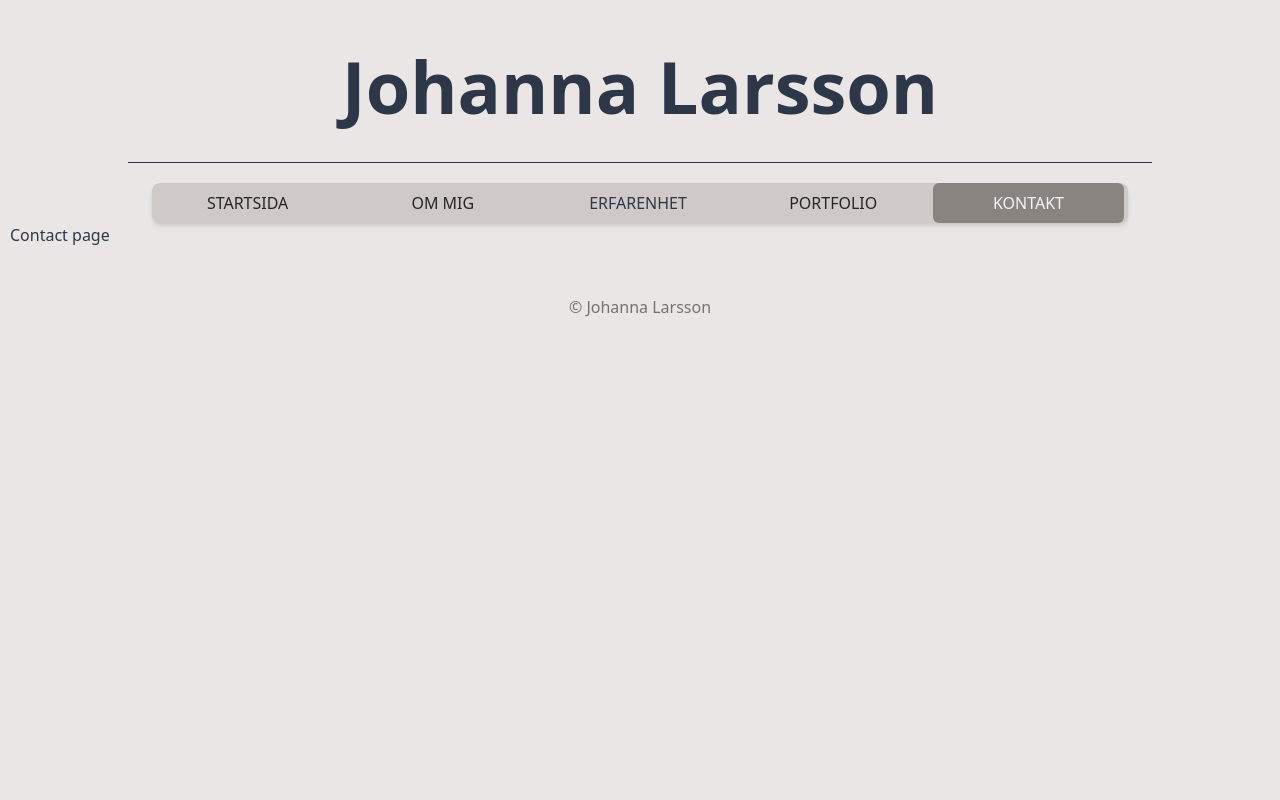
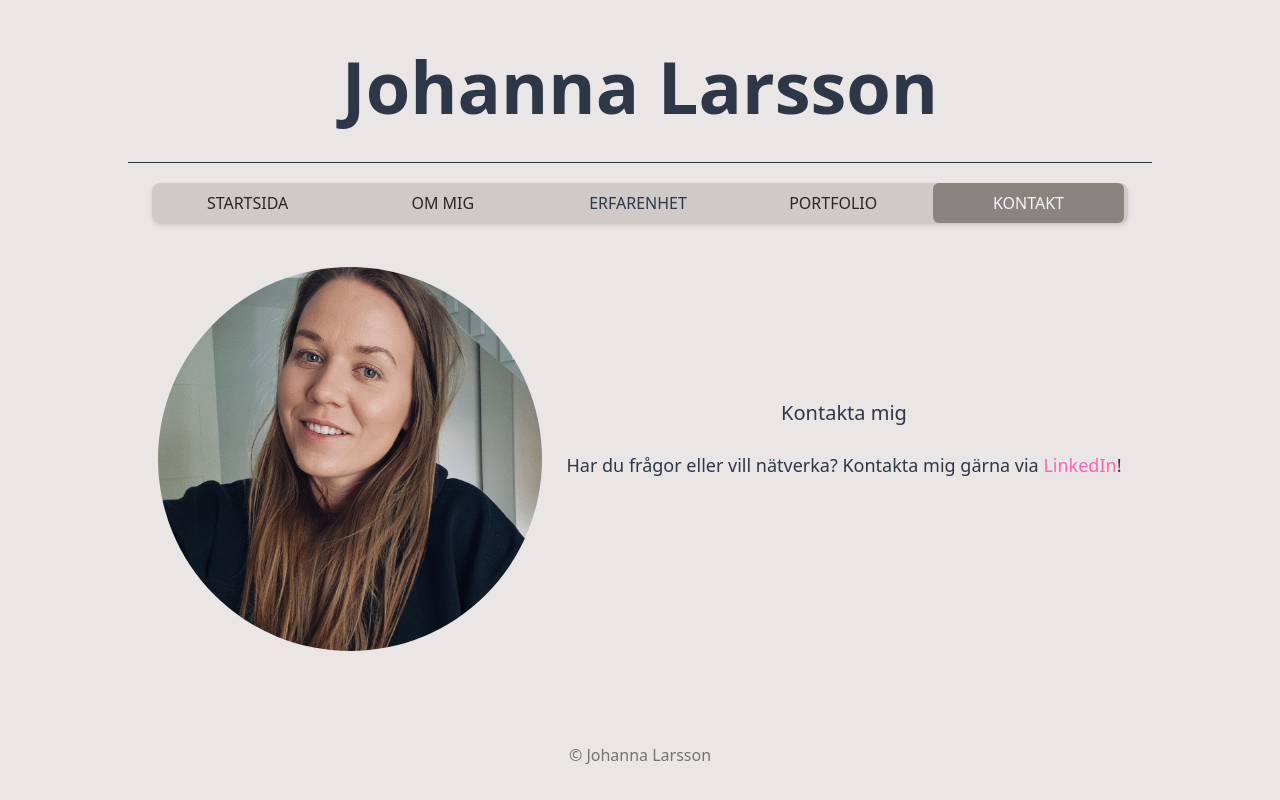
Before and after one commit to johannaskl/MyJourney, a React (Vite) app: page /MyJourney/contact in a window 1280 px wide. Built offline with nearby package versions, Linux system fonts and the light colour scheme.

Commit message:
Add contact content

```diff
--- a/src/pages/Contact/Contact.jsx
+++ b/src/pages/Contact/Contact.jsx
@@ -1,4 +1,5 @@
 import { useEffect } from "react";
+import contactImg from "/images/20250430_190711_2.jpg";
 
 function Contact() {
   useEffect(() => {
@@ -6,9 +7,19 @@ function Contact() {
   }, []);
 
   return (
-    <>
-      <h1>Contact page</h1>
-    </>
+    <div className="flex flex-col items-center justify-center text-center px-4 ">
+      <div className="my-11 flex flex-col sm:flex-row items-center justify-center space-x-6">
+        <img src={contactImg} alt="Min kontaktbild" className="rounded-full w-96 mb-9 md:mb-0" />
+        <section>
+          <h2 className="text-xl font-medium mb-6">Kontakta mig</h2>
+          <p className="text-base md:text-lg max-w-xl mx-auto mb-10">Har du frågor eller vill nätverka? Kontakta mig gärna via
+            <a href="https://www.linkedin.com/in/larsson-johanna" target="_blank" rel="noopener noreferrer" className="text-pink-400"> LinkedIn</a>!
+          </p>
+        </section>
+      </div>
+
+    </div>
+
   );
 }
 
```
